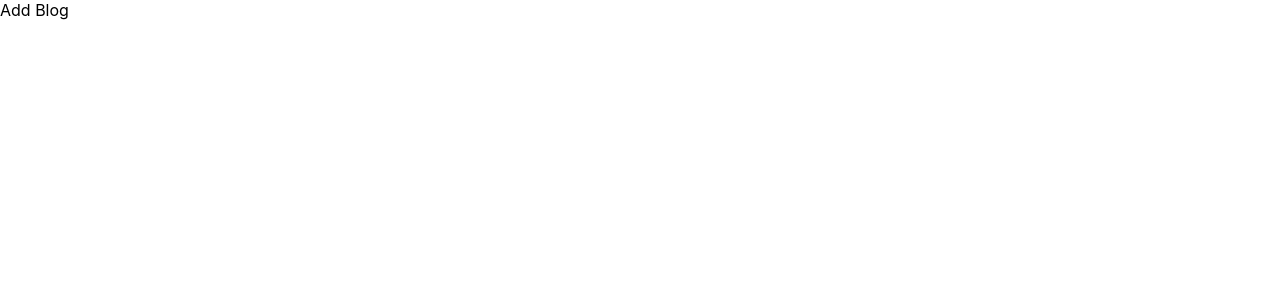
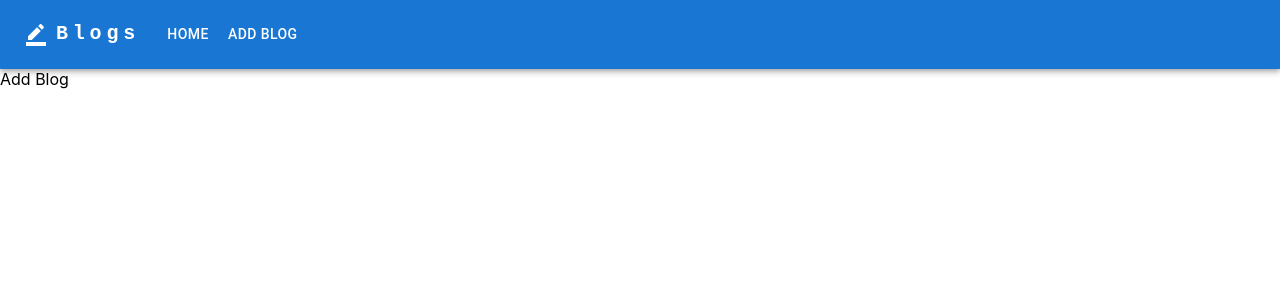
Before and after one commit to ayesha-waris/Blogs, a React (Create React App) app: page /newBlog in a window 1280 px wide. Shown: the top 300 px of the page. Built offline with nearby package versions, Linux system fonts and the light colour scheme.

Commit message:
navbar added

```diff
--- a/package.json
+++ b/package.json
@@ -3,6 +3,11 @@
   "version": "0.1.0",
   "private": true,
   "dependencies": {
+    "@emotion/react": "^11.9.3",
+    "@emotion/styled": "^11.9.3",
+    "@mui/icons-material": "^5.8.4",
+    "@mui/material": "^5.9.2",
+    "@mui/styled-engine-sc": "^5.8.0",
     "@testing-library/jest-dom": "^5.16.4",
     "@testing-library/react": "^13.3.0",
     "@testing-library/user-event": "^13.5.0",
@@ -14,6 +19,7 @@
     "react-router-dom": "^6.3.0",
     "react-scripts": "5.0.1",
     "redux": "^4.2.0",
+    "styled-components": "^5.3.5",
     "web-vitals": "^2.1.4"
   },
   "scripts": {
--- a/src/App.js
+++ b/src/App.js
@@ -4,15 +4,20 @@ import {Routes, Route, Navigate} from 'react-router-dom'
 import Home from './components/Home';
 import AddBlog from './components/AddBlog';
 import BlogDetail from './components/BlogDetail';
+import NavBar from './components/NavBar';
+import { Fragment } from 'react';
 
 function App() {
   return (
+    <Fragment>
+    <NavBar/>
   <Routes>
     <Route path="/" element={<Navigate to="/index" />} />
     <Route path='/index' element = {<Home/>} />
     <Route path='/newBlog' element  = {<AddBlog/>}/>
     <Route path='/detail/*' element = {<BlogDetail/>} />
   </Routes>
+  </Fragment>
   );
 }
 
--- /dev/null
+++ b/src/components/NavBar.js
@@ -0,0 +1,54 @@
+import * as React from 'react';
+import AppBar from '@mui/material/AppBar';
+import Box from '@mui/material/Box';
+import Toolbar from '@mui/material/Toolbar';
+import Typography from '@mui/material/Typography';
+import Container from '@mui/material/Container';
+import {useNavigate} from 'react-router';
+import BorderColorIcon from '@mui/icons-material/BorderColor';
+import NavElement from './NavElement';
+
+
+
+const NavBar = () => {
+  const navigate = useNavigate();
+const onClickHandler = () => {
+  navigate('/index');
+}
+  return (
+    <AppBar position="static">
+      <Container maxWidth="xl">
+        <Toolbar disableGutters>
+          <BorderColorIcon sx={{ display: { xs: 'none', md: 'flex' }, mr: 1 }} />
+          <Typography
+            variant="h6"
+            noWrap
+            component="a"
+            onClick = {onClickHandler}
+            sx={{
+              mr: 2,
+              display: { xs: 'none', md: 'flex' },
+              fontFamily: 'monospace',
+              fontWeight: 700,
+              letterSpacing: '.3rem',
+              color: 'inherit',
+              textDecoration: 'none',
+            }}
+          >
+            Blogs
+          </Typography>
+
+
+
+          <Box sx={{ flexGrow: 1, display: { xs: 'none', md: 'flex' } }}>
+           <NavElement page={'Home'} path ={'/index'}/>
+           <NavElement page={'Add Blog'} path ={'/newBlog'}/>
+          </Box>
+
+        </Toolbar>
+      </Container>
+    </AppBar>
+  );
+}
+
+export default NavBar;
--- /dev/null
+++ b/src/components/NavElement.js
@@ -0,0 +1,16 @@
+import Button from '@mui/material/Button';
+import { useNavigate } from 'react-router';
+const NavElement = (props) => {
+  const navigate = useNavigate();
+
+  const clickHandler = () => {
+   navigate(props.path,{replace: true});
+  }
+  return (
+    <Button onClick={clickHandler} sx={{ my: 2, color: 'white', display: 'block' }}>
+      {props.page}
+    </Button>
+  );
+};
+
+export default NavElement;
```
Also changed, not shown: 1 other file (tests, documents, lock files or other folders).
